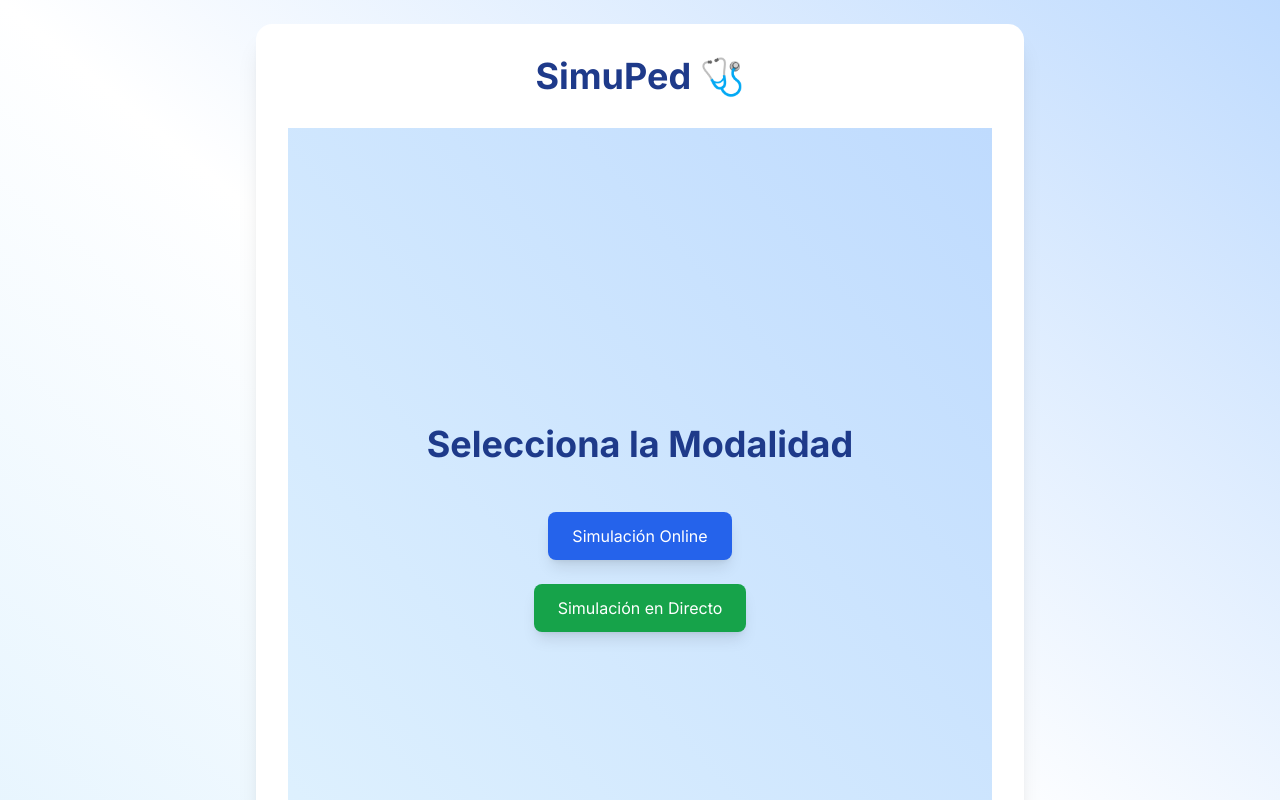
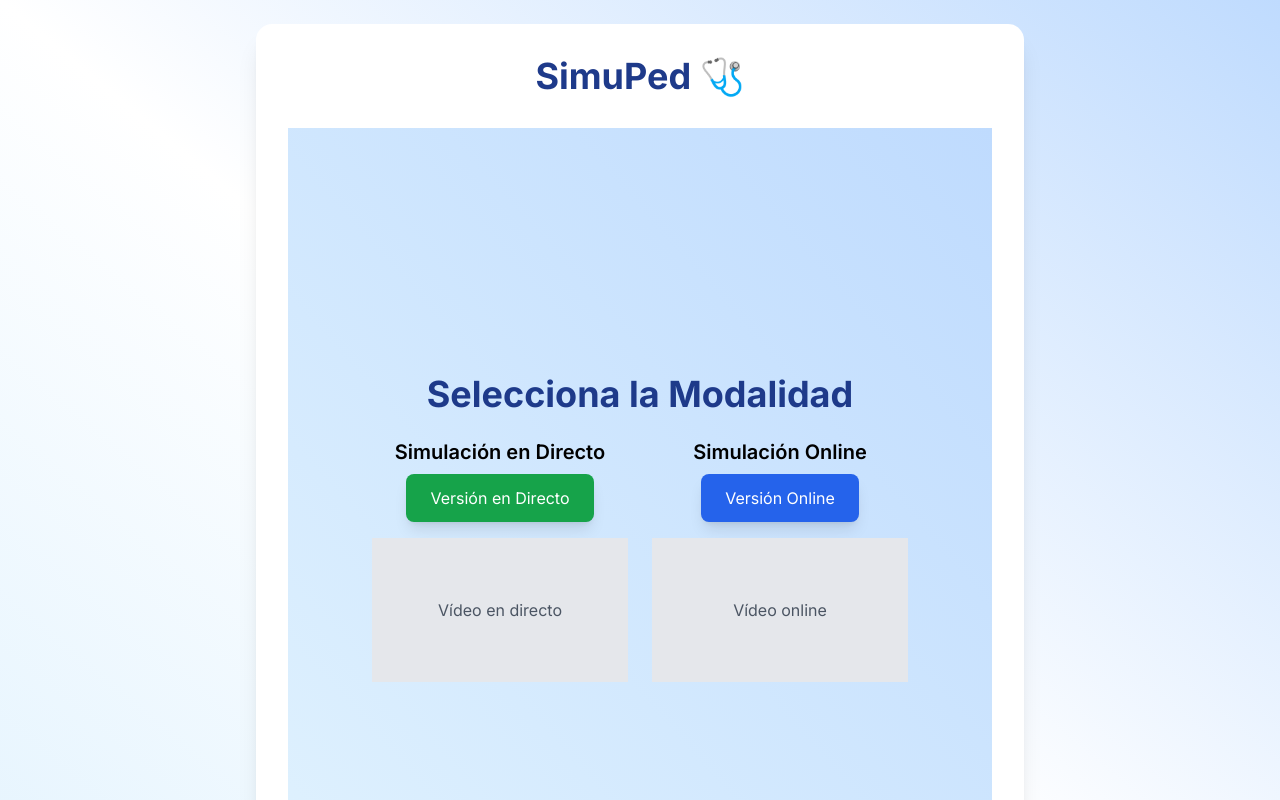
Before and after one commit to ivanmaray/SIMUPED, a React (Vite) app: page / in a window 1280 px wide. Shown: the top 800 px of the page. Built offline with nearby package versions, Linux system fonts and the light colour scheme.

Commit message:
Actualizar SimulacionPregunta para usar Heroicons v2

```diff
--- a/src/App.jsx
+++ b/src/App.jsx
@@ -9,14 +9,16 @@ import ResumenEscenario from "./components/ResumenEscenario";
 import ResumenFinal from "./components/ResumenFinal";
 import Loader from "./components/Loader";
 import SelectorModalidad from "./components/SelectorModalidad";
+import SimulacionDirecta from "./components/SimulacionDirecta";
 
 const roles = ["Médico", "Enfermero", "Farmacéutico"];
 
 export default function SimuPedApp() {
-  // Nuevo estado para la modalidad: "online" o "directo"
+  // Estado para modalidad: "online" o "directo"
   const [modalidad, setModalidad] = useState(null);
 
-  const [fase, setFase] = useState("inicio"); // inicio | rol | escenario | simulacion | final
+  // Estados existentes
+  const [fase, setFase] = useState("inicio"); // inicio | rol | escenario | simulacion | final | simulacion_directo
   const [rol, setRol] = useState("");
   const [escenario, setEscenario] = useState(null);
   const [respuesta, setRespuesta] = useState(null);
@@ -44,13 +46,18 @@ export default function SimuPedApp() {
   const seleccionarModalidad = (modo) => {
     setModalidad(modo);
     // Para el modo online usamos el flujo actual
+    if (modo === "online") {
       setFase("rol");
+    } else if (modo === "directo") {
+      // Para directo, mostramos un dashboard o flujo distinto
+      setFase("inicio_directo");
+    }
   };
 
   // -------- Navegación / Fases -----------
   const volver = () => {
     setRespuesta(null);
-    if (fase === "rol") {
+    if (fase === "rol" || fase === "inicio_directo") {
       setFase("inicio");
     } else if (fase === "escenario") {
       setFase("rol");
@@ -77,6 +84,12 @@ export default function SimuPedApp() {
     setFase("simulacion");
     setMostrarResumen(false);
     setPreguntaIndex(0);
+  };
+
+  // Para la modalidad en directo, podrías tener otra función de inicio
+  const iniciarDirecto = () => {
+    // Aquí se puede iniciar el flujo en directo, por ejemplo, redirigir a un dashboard
+    setFase("simulacion_directo");
   };
 
   // ---------- Registrar respuesta ----------
@@ -140,22 +153,21 @@ export default function SimuPedApp() {
         {/* Si aún no se ha seleccionado la modalidad, mostramos el selector */}
         {!modalidad && <SelectorModalidad onSelect={seleccionarModalidad} />}
 
-        {/* Una vez seleccionada la modalidad, continuamos con el flujo (actualmente online) */}
-        {modalidad && fase === "inicio" && <Inicio onStart={iniciar} />}
-
-        {modalidad && fase === "rol" && (
+        {/* Flujo para modalidad ONLINE */}
+        {modalidad === "online" && (
+          <>
+            {fase === "inicio" && <Inicio onStart={iniciar} />}
+            {fase === "rol" && (
               <SeleccionRol roles={roles} elegirRol={elegirRol} volver={volver} />
             )}
-
-        {modalidad && fase === "escenario" && (
+            {fase === "escenario" && (
               <SeleccionEscenario
                 escenarios={escenarios}
                 elegirEscenario={elegirEscenario}
                 volver={volver}
               />
             )}
-
-        {modalidad && fase === "simulacion" && escenario && !mostrarResumen && (
+            {fase === "simulacion" && escenario && !mostrarResumen && (
               <SimulacionPregunta
                 escenario={escenario}
                 rol={rol}
@@ -166,20 +178,44 @@ export default function SimuPedApp() {
                 preguntaIndex={preguntaIndex}
               />
             )}
-
-        {modalidad && fase === "simulacion" && mostrarResumen && (
+            {fase === "simulacion" && mostrarResumen && (
               <ResumenEscenario
                 resumen={resultados.filter((r) => r.escenario === escenario.titulo)}
                 volverAEscenarios={volverAEscenarios}
               />
             )}
-
-        {modalidad && fase === "final" && (
+            {fase === "final" && (
               <ResumenFinal
                 resultados={resultados}
                 totalCorrectas={totalCorrectas}
                 iniciar={iniciar}
               />
+            )}
+          </>
+        )}
+
+        {/* Flujo para modalidad EN DIRECTO */}
+        {modalidad === "directo" && (
+          <>
+            {fase === "inicio_directo" && (
+              <SimulacionDirecta onStartDirecta={iniciarDirecto} />
+            )}
+            {fase === "simulacion_directo" && (
+              <div className="text-center">
+                <h2 className="text-2xl font-bold text-green-700">Simulación en Directo</h2>
+                <p className="text-lg">
+                  Aquí se mostrará la simulación en directo, con comunicación en tiempo real.
+                </p>
+                {/* Aquí puedes agregar más componentes o lógica para la simulación en directo */}
+                <AnimatedButton
+                  onClick={() => setFase("final")}
+                  className="mt-6 bg-green-600 text-white px-6 py-3 rounded hover:bg-green-700"
+                >
+                  Finalizar Simulación en Directo
+                </AnimatedButton>
+              </div>
+            )}
+          </>
         )}
       </div>
 
--- a/src/components/SelectorModalidad.jsx
+++ b/src/components/SelectorModalidad.jsx
@@ -4,20 +4,36 @@ import AnimatedButton from './AnimatedButton';
 
 export default function SelectorModalidad({ onSelect }) {
   return (
-    <div className="flex flex-col items-center justify-center min-h-screen space-y-6 bg-gradient-to-tr from-sky-100 to-blue-200 p-6">
+    <div className="flex flex-col items-center justify-center min-h-screen bg-gradient-to-tr from-sky-100 to-blue-200 p-6">
       <h1 className="text-4xl font-bold text-blue-900 mb-6">Selecciona la Modalidad</h1>
-      <AnimatedButton
-        onClick={() => onSelect("online")}
-        className="bg-blue-600 text-white px-6 py-3 rounded shadow-lg hover:bg-blue-700"
-      >
-        Simulación Online
-      </AnimatedButton>
-      <AnimatedButton
-        onClick={() => onSelect("directo")}
-        className="bg-green-600 text-white px-6 py-3 rounded shadow-lg hover:bg-green-700"
-      >
-        Simulación en Directo
-      </AnimatedButton>
+      <div className="flex space-x-6">
+        <div className="flex flex-col items-center">
+          <h2 className="text-xl font-semibold mb-2">Simulación en Directo</h2>
+          <AnimatedButton
+            onClick={() => onSelect("directo")}
+            className="bg-green-600 text-white px-6 py-3 rounded shadow-lg hover:bg-green-700"
+          >
+            Versión en Directo
+          </AnimatedButton>
+          {/* Video placeholder para directo */}
+          <div className="mt-4 w-64 h-36 bg-gray-200 flex items-center justify-center">
+            <p className="text-gray-600">Vídeo en directo</p>
+          </div>
+        </div>
+        <div className="flex flex-col items-center">
+          <h2 className="text-xl font-semibold mb-2">Simulación Online</h2>
+          <AnimatedButton
+            onClick={() => onSelect("online")}
+            className="bg-blue-600 text-white px-6 py-3 rounded shadow-lg hover:bg-blue-700"
+          >
+            Versión Online
+          </AnimatedButton>
+          {/* Video placeholder para online */}
+          <div className="mt-4 w-64 h-36 bg-gray-200 flex items-center justify-center">
+            <p className="text-gray-600">Vídeo online</p>
+          </div>
+        </div>
+      </div>
     </div>
   );
 }
--- /dev/null
+++ b/src/components/SimulacionDirecta.jsx
@@ -0,0 +1,27 @@
+// src/components/SimulacionDirecta.jsx
+import React from 'react';
+import AnimatedButton from './AnimatedButton';
+
+export default function SimulacionDirecta({ onStartDirecta }) {
+  return (
+    <div className="text-center">
+      <h2 className="text-2xl font-bold text-green-700">Simulación en Directo</h2>
+      <p className="text-lg">
+        Esta es la versión en directo. Aquí se mostrará el caso en tiempo real, con preguntas
+        dirigidas a los diferentes roles.
+      </p>
+      {/* Aquí se puede integrar un vídeo en vivo o una vista de la sala */}
+      <div className="mt-4 w-full h-64 bg-gray-200 flex items-center justify-center">
+        <p className="text-gray-600">Vídeo en vivo</p>
+      </div>
+      <div className="mt-6">
+        <AnimatedButton
+          onClick={onStartDirecta}
+          className="bg-green-600 text-white px-6 py-3 rounded hover:bg-green-700"
+        >
+          Iniciar Simulación en Directo
+        </AnimatedButton>
+      </div>
+    </div>
+  );
+}
```
Also changed, not shown: 1 other file (tests, documents, lock files or other folders). Lines whose indentation alone changed are shown as unchanged.
